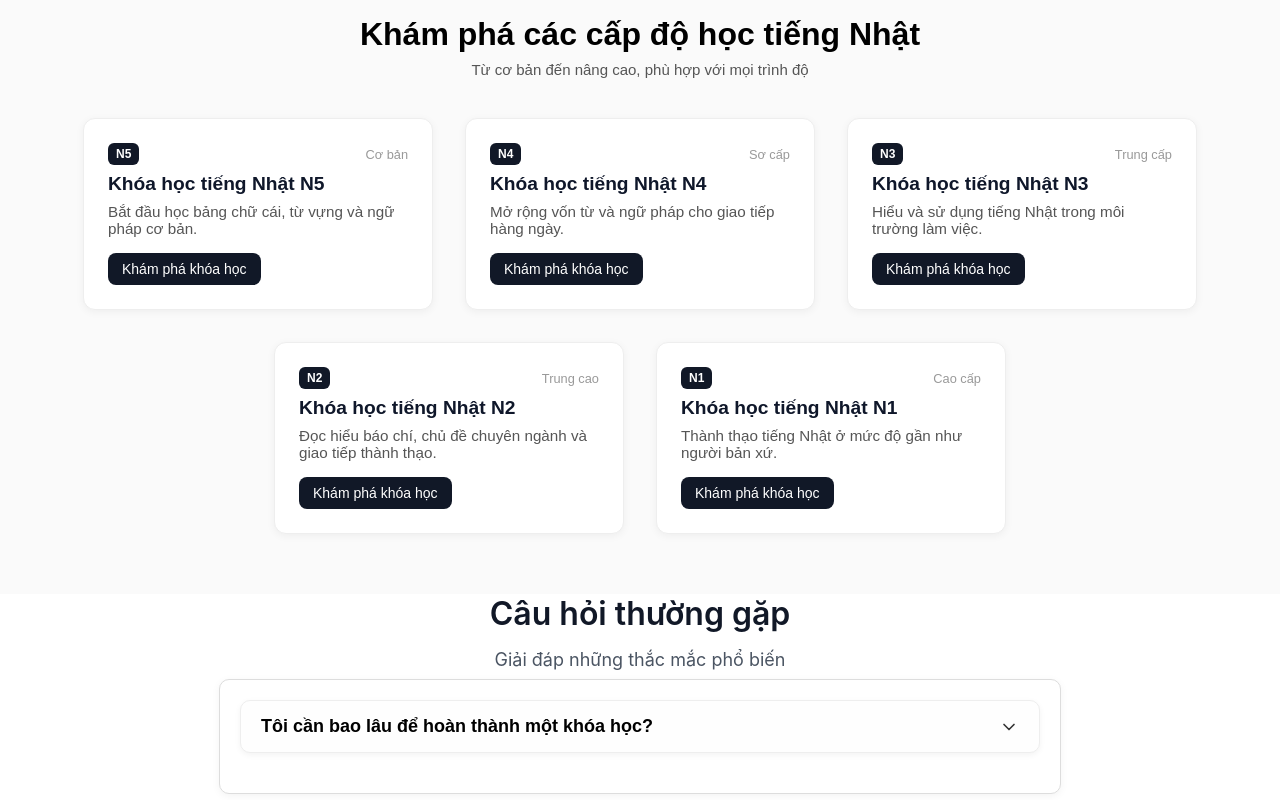
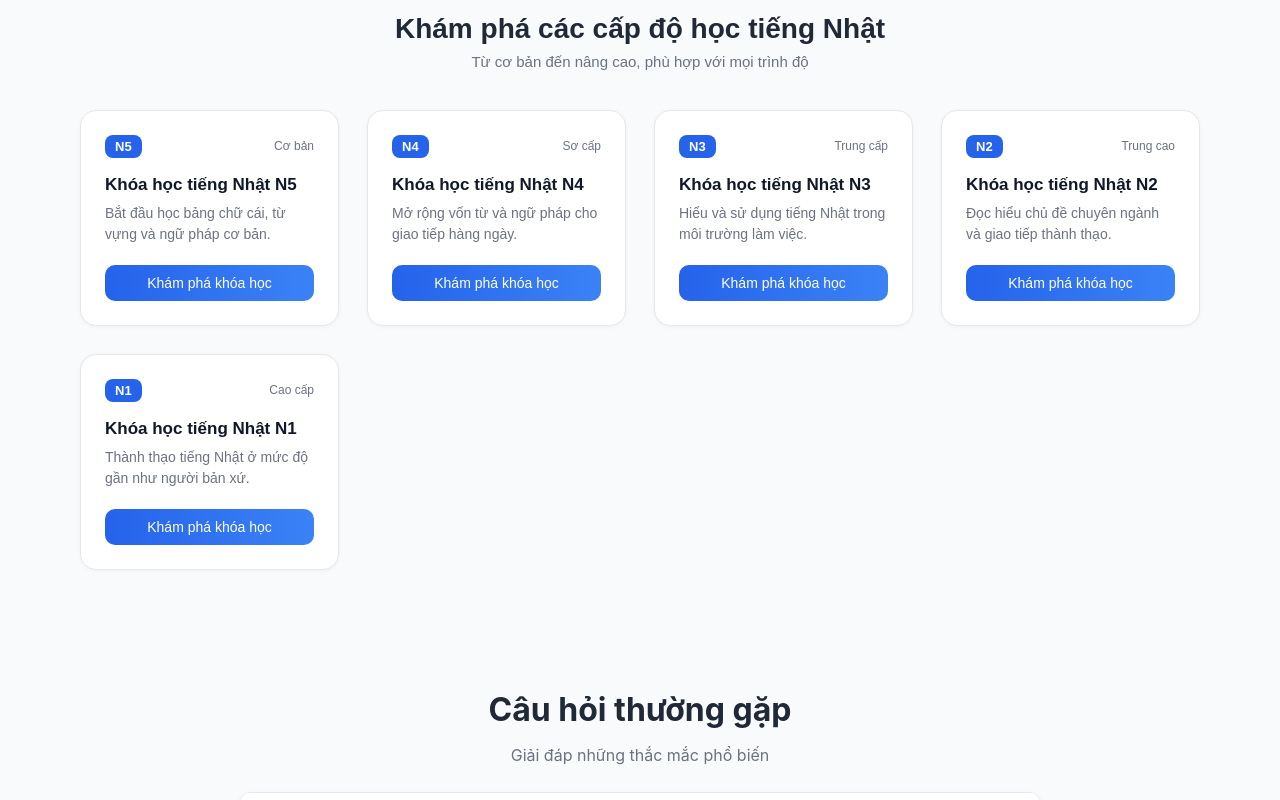
Before and after one commit to danh0999/Hokori-Learning, a React (Vite) app in the folder Hokori-Learning/: page / in a window 1280 px wide. Shown: the part 1540-2340 px from the top of the page. Built offline with nearby package versions, Linux system fonts and the light colour scheme.

Commit message:
UI/UX update

```diff
--- a/Hokori-Learning/src/components/Button/styles.module.scss
+++ b/Hokori-Learning/src/components/Button/styles.module.scss
@@ -5,7 +5,7 @@
 }
 
 .button {
-  background-color: #111827;
+  background-color:#2563eb;
   border: none;
   border-radius: 8px;
   padding: 10px 24px;
--- a/Hokori-Learning/src/pages/Home/components/Courses/courses.jsx
+++ b/Hokori-Learning/src/pages/Home/components/Courses/courses.jsx
@@ -24,7 +24,7 @@
     {
       level: "N2",
       title: "Khóa học tiếng Nhật N2",
-      desc: "Đọc hiểu báo chí, chủ đề chuyên ngành và giao tiếp thành thạo.",
+      desc: "Đọc hiểu chủ đề chuyên ngành và giao tiếp thành thạo.",
       tag: "Trung cao",
     },
     {
--- a/Hokori-Learning/src/pages/Home/components/Courses/styles.module.scss
+++ b/Hokori-Learning/src/pages/Home/components/Courses/styles.module.scss
@@ -1,99 +1,13 @@
-.courses {
-  text-align: center;
-  padding: 4rem 6rem;
-
-  .title {
-    font-size: 2rem;
-    font-weight: 600;
-  }
-
-  .subtitle {
-    margin-top: 0.5rem;
-    color: #555;
-  }
-
-  .grid {
-    display: flex;
-    flex-wrap: wrap; // cho card tự xuống hàng khi không đủ width
-    gap: 2rem;
-    margin-top: 2rem;
-    justify-content: center; // căn giữa các card
-  }
-
-  .card {
-    flex: 1 1 220px;
-    max-width: 300px;
-    background: #fff;
-    border: 1px solid #eee;
-    border-radius: 12px;
-    padding: 1.5rem;
-    text-align: left;
-    box-shadow: 0 2px 8px rgba(0, 0, 0, 0.05);
-    cursor: pointer;
-    transition: transform 0.2s, box-shadow 0.2s;
-    &:hover {
-      transform: translateY(-5px);
-      box-shadow: 0 10px 20px rgba(0, 0, 0, 0.15);
-    }
-
-    .level {
-      font-weight: bold;
-      background: #000;
-      color: #fff;
-      padding: 0.2rem 0.5rem;
-      border-radius: 4px;
-      display: inline-block;
-      margin-bottom: 0.5rem;
-      font-size: 0.9rem;
-    }
-
-    .tag {
-      font-size: 0.8rem;
-      color: #999;
-      float: right;
-    }
-
-    .courseTitle {
-      margin: 0.5rem 0;
-      font-size: 1.2rem;
-      font-weight: 600;
-    }
-
-    .desc {
-      font-size: 0.95rem;
-      color: #555;
-      margin-bottom: 1rem;
-    }
-
-    .price {
-      font-weight: bold;
-      margin-bottom: 1rem;
-    }
-
-    .registerBtn {
-      background: #111;
-      color: #fff;
-      padding: 0.5rem 1rem;
-      border-radius: 6px;
-      border: none;
-      cursor: pointer;
-      transition: 0.2s;
-    }
-
-    .registerBtn:hover {
-      background: #333;
-    }
-  }
-}
 .courses {
   text-align: center;
   padding: 60px 80px;
-  background: #fafafa;
+  background: #f9fafb;
 }
 
 .title {
   font-size: 28px;
   font-weight: 700;
+  color: #1f2937;
   margin-bottom: 8px;
 }
 
@@ -105,41 +19,43 @@
 
 .grid {
   display: grid;
-  grid-template-columns: repeat(auto-fit, minmax(220px, 1fr));
-  gap: 24px;
+  grid-template-columns: repeat(auto-fit, minmax(240px, 1fr));
+  gap: 28px;
   justify-items: center;
 }
 
 .card {
   background: #fff;
   border-radius: 16px;
-  box-shadow: 0 1px 3px rgba(0, 0, 0, 0.08);
+  border: 1px solid #e5e7eb;
+  box-shadow: 0 1px 4px rgba(0, 0, 0, 0.04);
   padding: 24px;
   text-align: left;
   max-width: 260px;
-  transition: all 0.2s ease;
-}
+  transition: all 0.25s ease;
+  cursor: pointer;
 
-.card:hover {
-  transform: translateY(-4px);
-  box-shadow: 0 4px 12px rgba(0, 0, 0, 0.1);
+  &:hover {
+    transform: translateY(-5px);
+    box-shadow: 0 6px 16px rgba(37, 99, 235, 0.15);
+  }
 }
 
 .header {
   display: flex;
   justify-content: space-between;
   align-items: center;
-  margin-bottom: 8px;
+  margin-bottom: 10px;
 }
 
 .badge {
   display: inline-block;
-  background: #111827;
+  background: #2563eb; /* xanh dương học tập */
   color: #fff;
-  font-size: 12px;
+  font-size: 13px;
   font-weight: 600;
-  padding: 4px 8px;
-  border-radius: 6px;
+  padding: 4px 10px;
+  border-radius: 8px;
 }
 
 .tag {
@@ -148,8 +64,9 @@
 }
 
 .courseTitle {
-  font-size: 16px;
+  font-size: 17px;
   font-weight: 600;
+  color: #111827;
   margin-bottom: 8px;
 }
 
@@ -157,19 +74,34 @@
   font-size: 14px;
   color: #6b7280;
   margin-bottom: 20px;
+  line-height: 1.5;
 }
 
 .exploreBtn {
-  background: #111827;
+  background: linear-gradient(90deg, #2563eb, #3b82f6);
   color: #fff;
-  padding: 8px 14px;
+  padding: 10px 18px;
   border: none;
-  border-radius: 8px;
+  border-radius: 10px;
   font-size: 14px;
+  font-weight: 500;
   cursor: pointer;
-  transition: background 0.2s ease;
+  transition: all 0.3s ease;
+  width: 100%;
+
+  &:hover {
+    background: linear-gradient(90deg, #1d4ed8, #2563eb);
+    box-shadow: 0 4px 10px rgba(37, 99, 235, 0.25);
+  }
+
+  &:active {
+    transform: scale(0.97);
+  }
 }
 
-.exploreBtn:hover {
-  background: #1f2937;
+/* Responsive */
+@media (max-width: 768px) {
+  .courses {
+    padding: 40px 20px;
+  }
 }
--- a/Hokori-Learning/src/pages/Home/components/Faqs/Faqs.jsx
+++ b/Hokori-Learning/src/pages/Home/components/Faqs/Faqs.jsx
@@ -4,7 +4,7 @@ import FaqItem from "./FaqsItem.jsx";
 import { Button } from "../../../../components/Button/Button.jsx";
 
 export const Faqs = () => {
-  const { faqsContainer, faqsTitle, faqItemContainer, div, p } = styles;
+  const { faqsContainer, faqsTitle, faqItemContainer, div, p,btn } = styles;
 
   return (
     <div className={faqsContainer}>
@@ -52,7 +52,7 @@ export const Faqs = () => {
         </FaqItem>
       </div>
 
-      <Button content="Tìm hiểu thêm" to="/information" />
+      <Button className={btn} content="Tìm hiểu thêm" to="/information" />
     </div>
   );
 };
--- a/Hokori-Learning/src/pages/Home/components/Faqs/styles.module.scss
+++ b/Hokori-Learning/src/pages/Home/components/Faqs/styles.module.scss
@@ -1,167 +1,164 @@
-/* Responsive */
+/* =============== CONTAINER CHÍNH =============== */
 .faqsContainer {
   display: flex;
   flex-direction: column;
   align-items: center;
-  padding: 0px 20px;
+  background-color: #f9fafb;
+  padding: 60px 20px;
+  gap: 24px;
 }
 
-@keyframes pulse {
-  0% {
-    transform: scale(1);
-    opacity: 1;
+/* =============== PHẦN TIÊU ĐỀ =============== */
+.div {
+  display: flex;
+  flex-direction: column;
+  align-items: center;
+  text-align: center;
+  gap: 12px;
+
+  .faqsTitle {
+    color: #1f2937;
+    font-family: "Inter", sans-serif;
+    font-size: 32px;
+    font-weight: 700;
+    line-height: 40px;
   }
-  50% {
-    transform: scale(1.05);
-    opacity: 0.85;
-  }
-  100% {
-    transform: scale(1);
-    opacity: 1;
+
+  .p {
+    color: #6b7280;
+    font-family: "Inter", sans-serif;
+    font-size: 16px;
+    line-height: 26px;
+    margin: 0;
   }
 }
 
-.title {
-  font-size: 14px;
-  font-weight: bold;
-  text-align: center;
-}
-.faqItem {
-  margin-bottom: 20px;
-}
-
-.title {
-  font-size: 18px;
-  font-weight: bold;
-  cursor: pointer;
-  transition: color 0.3s ease;
-}
-.title:hover {
-  color: #ff5555;
-}
-
-.content {
-  max-height: 0;
-  overflow: hidden;
-  transition: max-height 0.4s ease, opacity 0.3s ease;
-  opacity: 0;
-}
-
-.open {
-  max-height: 500px;
-  opacity: 1;
-}
-
+/* =============== VÙNG ITEM CHÍNH =============== */
 .faqItemContainer {
   max-width: 800px;
   width: 100%;
-  margin: 5px auto; // căn giữa theo chiều ngang
-  padding: 20px;
-  border: 1px solid #ddd;
-  border-radius: 10px;
+  margin: 0 auto;
   background-color: #fff;
-  box-shadow: 0 2px 8px rgba(0, 0, 0, 0.05);
-}
-.faqItem {
-  margin-bottom: 20px;
-  border: 1px solid #eee;
-  border-radius: 10px;
-  padding: 15px 20px;
-  background-color: #fefefe;
-  box-shadow: 0 2px 6px rgba(0, 0, 0, 0.05);
+  border-radius: 12px;
+  border: 1px solid #e5e7eb;
+  box-shadow: 0 2px 8px rgba(0, 0, 0, 0.03);
   transition: all 0.3s ease;
+  overflow: hidden;
+
+  &:hover {
+    box-shadow: 0 6px 18px rgba(37, 99, 235, 0.12);
+    transform: translateY(-3px);
+  }
 }
 
+/* =============== ITEM FAQ =============== */
+.faqItem {
+  border-bottom: 1px solid #f3f4f6;
+  padding: 18px 22px;
+  background-color: #ffffff;
+  transition: background-color 0.3s ease;
+
+  &:last-child {
+    border-bottom: none;
+  }
+}
+
+/* =============== CÂU HỎI =============== */
 .title {
   font-size: 18px;
-  font-weight: bold;
-  cursor: pointer;
+  font-weight: 600;
+  color: #4d4f52;
   display: flex;
   justify-content: space-between;
   align-items: center;
+  cursor: pointer;
+  user-select: none;
   transition: color 0.3s ease;
-  user-select: none;
-  -webkit-user-select: none;
-  -moz-user-select: none;
-  -ms-user-select: none;
 
-  /* 👇 Ngăn hiện dấu nháy khi double click */
-  outline: none;
+  &:hover {
+    color: #2563eb; /* xanh dương học tập */
+  }
 }
 
-.title:hover {
-  color: #eb2f77;
-}
-
+/* =============== ICON MŨI TÊN =============== */
 .arrowIcon {
-  transition: transform 0.3s ease;
+  stroke: #2563eb;
+  transition: transform 0.3s ease, stroke 0.3s ease;
 }
 
 .rotate {
   transform: rotate(180deg);
 }
 
+/* =============== NỘI DUNG MỞ RA =============== */
 .content {
   max-height: 0;
   overflow: hidden;
-  transition: max-height 0.5s ease, opacity 0.3s ease;
   opacity: 0;
   padding-left: 5px;
-  user-select: none;
-  -webkit-user-select: none;
-  -moz-user-select: none;
-  -ms-user-select: none;
-
-  /* 👇 Ngăn hiện dấu nháy khi double click */
-  outline: none;
+  transition: max-height 0.5s ease, opacity 0.4s ease;
 }
 
 .open {
-  max-height: 800px;
+  max-height: 600px;
   opacity: 1;
-  margin-top: 12px;
+  margin-top: 10px;
+  animation: fadeIn 0.4s ease;
 }
 
-/* Làm đẹp danh sách ul li */
+/* =============== DANH SÁCH TRONG NỘI DUNG =============== */
 .content ul {
   list-style-type: disc;
-  padding-left: 20px;
+  padding-left: 24px;
   margin: 10px 0;
 }
 
 .content li {
-  margin-bottom: 10px;
+  margin-bottom: 8px;
   line-height: 1.6;
-  font-size: 16px;
-  color: #222;
-  position: relative;
+  font-size: 15px;
+  color: #80a8e9;
 }
 
 .content li::marker {
-  color: #eb2f77; // #e60000;
+  color: #2563eb;
 }
 
-.div {
-  display: flex;
-  flex-direction: column;
-  align-items: center; // 👈 căn giữa thay vì flex-end
-  gap: 12px;
-  padding: 0 20px;
-  text-align: center;
+/* =============== HIỆU ỨNG MỞ MƯỢT =============== */
+@keyframes fadeIn {
+  from {
+    opacity: 0;
+    transform: translateY(-5px);
+  }
+  to {
+    opacity: 1;
+    transform: translateY(0);
+  }
+}
 
-  .faqsTitle {
-    color: #111827;
-    font-family: "Inter", sans-serif;
-    font-size: 32px;
-    font-weight: 600;
-    line-height: 40px;
+/* =============== RESPONSIVE =============== */
+@media (max-width: 768px) {
+  .faqItemContainer {
+    padding: 12px;
   }
 
-  .p {
-    color: #4b5563;
-    font-family: "Inter", sans-serif;
-    font-size: 18px;
-    line-height: 28px;
-    margin: 0;
+  .title {
+    font-size: 16px;
+  }
+
+  .content li {
+    font-size: 14px;
   }
 }
+.btn{
+  background-color: #417dff !important;
+  color: #fff;
+  padding: 10px 18px;
+  border: none;
+  border-radius: 10px;
+  font-size: 14px;
+  font-weight: 500;
+  cursor: pointer;
+  transition: all 0.3s ease;
+  width: 100%
+}
```
Also changed, not shown: Hokori-Learning/src/pages/Marketplace/components/CourseCard/CourseCard.jsx (indentation only).
